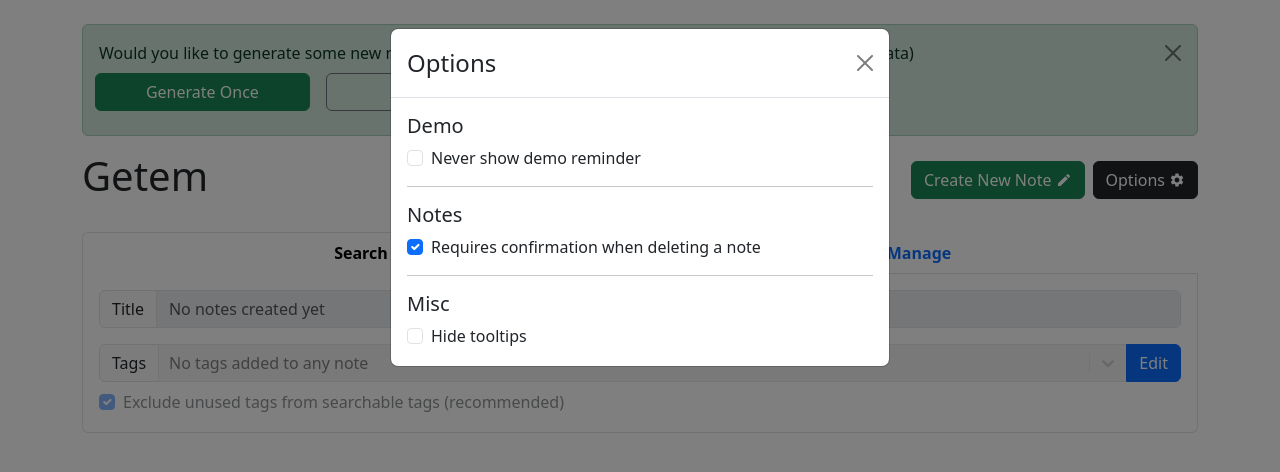
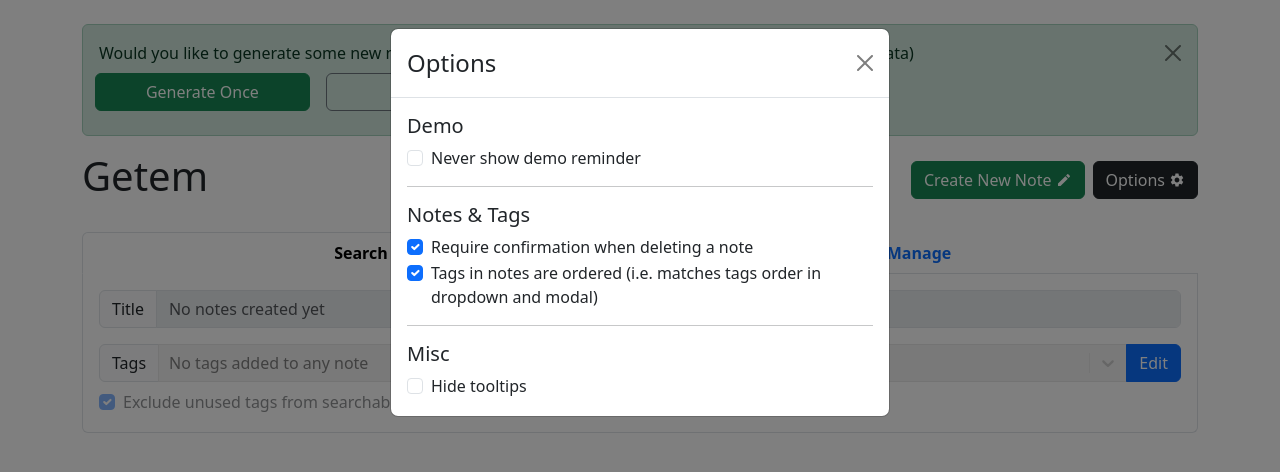
Before and after one commit to daoxi/GetEm, a React (Vite) app: page / in a window 1280 px wide. Both pictures are taken after a click on the button "Options". Shown: the top 472 px of the page. Built offline with nearby package versions, Linux system fonts and the light colour scheme.

Commit message:
implemented a new feature to optionally allow tags in notes to have same order as dropdown and modal

```diff
--- a/src/App.tsx
+++ b/src/App.tsx
@@ -58,7 +58,7 @@ function App() {
 
 	const [options, setOptions] = useLocalStorage<Options>("OPTIONS", {});
 	//default values are assumed for all undefined (i.e. not set yet) properties in options, and they are:
-	//hideDemoPerm : false; activeMainTabKey : "search"; deleteNoteRequireConfirm : true; excludeUnusedTagsForSearch : true; hideTooltips : false
+	//hideDemoPerm : false; activeMainTabKey : "search"; deleteNoteRequireConfirm : true; excludeUnusedTagsForSearch : true; hideTooltips : false; tagsOrderAffectNotes: true
 
 	const [notes, setNotes] = useLocalStorage<RawNote[]>("NOTES", []);
 	const [tags, setTags] = useLocalStorage<Tag[]>("TAGS", []);
@@ -73,16 +73,40 @@ function App() {
 	//tracks the id for the note to be deleted from Modal
 	const [deleteConfirmModalNoteId, setDeleteConfirmModalNoteId] = useState("");
 
-	//convert raw note into actual note with tags (instead of just with ids of tags), and update it whenever there's any change on the notes or tags
+	//convert raw note into actual note with tags (instead of just with ids of tags), and update it whenever there's any change on the related option or notes or tags
 	const notesWithTags: Note[] = useMemo(() => {
+		if (
+			options.tagsOrderAffectNotes === undefined ||
+			options.tagsOrderAffectNotes ===
+				true /* this option is assumed to be true when undefined */
+		) {
 			return notes.map((note) => {
 				//add all the tags (that have matching tag ids) to the raw note
 				return {
 					...note,
-				tags: tags.filter((tag) => note.tagIds.includes(tag.id)),
+					tags: tags.filter((tag) =>
+						note.tagIds.includes(tag.id)
+					) /* this reorders the tags in the returned array, using order of tags from the "tags" state */,
 				};
 			});
-	}, [notes, tags]);
+		} else {
+			return notes.map((note) => {
+				return {
+					...note,
+					tags: note.tagIds
+						.filter(
+							(tagId) =>
+								tags.find(
+									(tag) => tag.id === tagId
+								) /* first filter out all tagIds that can't be found in tags */
+						)
+						.map(
+							(tagId) => tags.find((tag) => tag.id === tagId)! //used non-null type assertion because the .filter() already filtered out all tagIds that can't be found in tags
+						) /* this keeps tags order (in the returned array) the same as note.tagIds */,
+				};
+			});
+		}
+	}, [options.tagsOrderAffectNotes, notes, tags]);
 
 	//this new array of tags has an additional boolean property to track whether the tag belongs to any note(s)
 	const tagsWithNotesInfo: TagWithNotesInfo[] = useMemo(() => {
--- a/src/NotesMain/index.tsx
+++ b/src/NotesMain/index.tsx
@@ -303,7 +303,7 @@ export function NotesMain({
 							<Form.Check
 								type={`checkbox`}
 								id={`manage-mode-tab-toggle-deleteNoteRequireConfirm`}
-								label={`Requires confirmation when deleting a note`}
+								label={`Require confirmation when deleting a note`}
 								checked={
 									options.deleteNoteRequireConfirm === undefined
 										? true
--- a/src/OptionsModal/index.tsx
+++ b/src/OptionsModal/index.tsx
@@ -33,12 +33,12 @@ export function OptionsModal({
 					/>
 				</Form>
 				<hr />
-				<h5>Notes</h5>
+				<h5>Notes & Tags</h5>
 				<Form>
 					<Form.Check
 						type={`checkbox`}
 						id={`options-modal-toggle-deleteNoteRequireConfirm`}
-						label={`Requires confirmation when deleting a note`}
+						label={`Require confirmation when deleting a note`}
 						checked={
 							options.deleteNoteRequireConfirm === undefined
 								? true
@@ -46,6 +46,21 @@ export function OptionsModal({
 						} //default value is assumed to be true when undefined
 						onChange={(e) => {
 							onUpdateOptions("deleteNoteRequireConfirm", e.target.checked);
+						}}
+					/>
+				</Form>
+				<Form>
+					<Form.Check
+						type={`checkbox`}
+						id={`options-modal-toggle-tagsOrderAffectNotes`}
+						label={`Tags in notes are ordered (i.e. matches tags order in dropdown and modal)`}
+						checked={
+							options.tagsOrderAffectNotes === undefined
+								? true
+								: options.tagsOrderAffectNotes
+						} //default value is assumed to be true when undefined
+						onChange={(e) => {
+							onUpdateOptions("tagsOrderAffectNotes", e.target.checked);
 						}}
 					/>
 				</Form>
```
Lines whose indentation alone changed are shown as unchanged.
